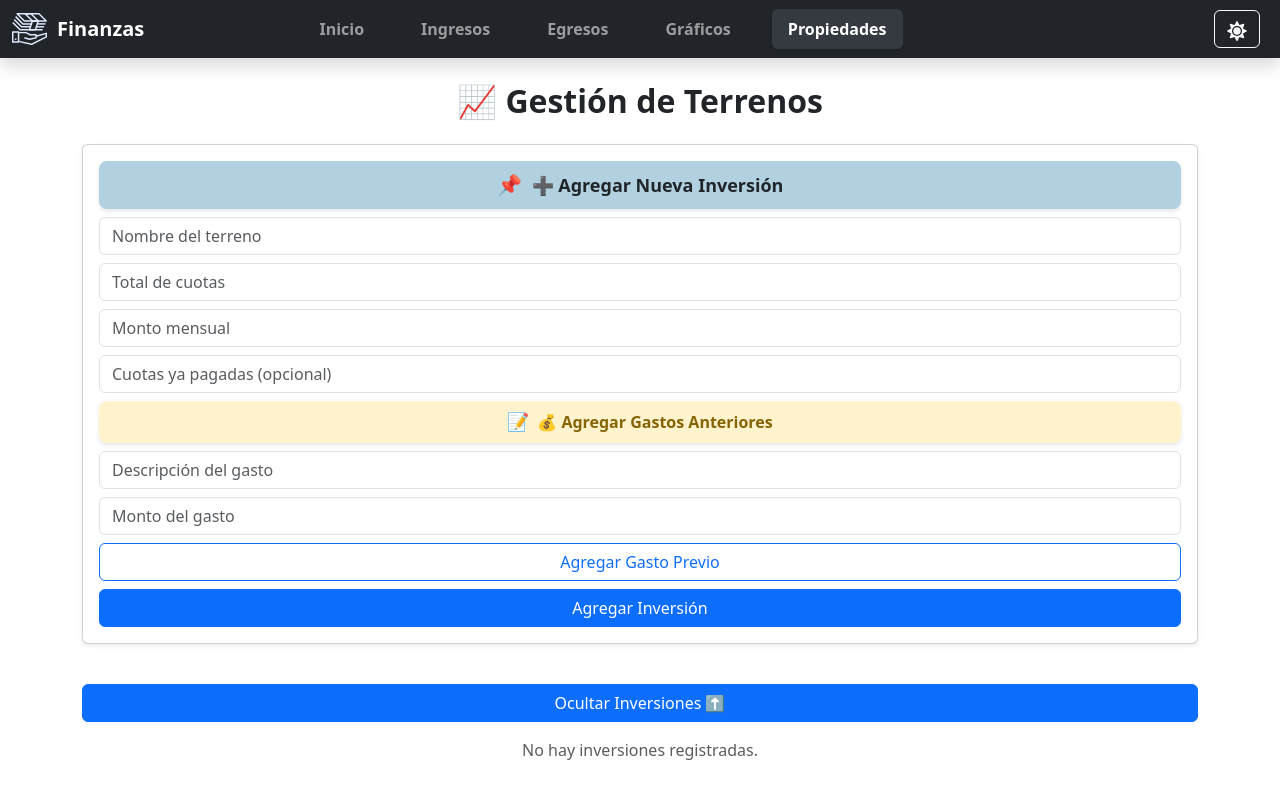
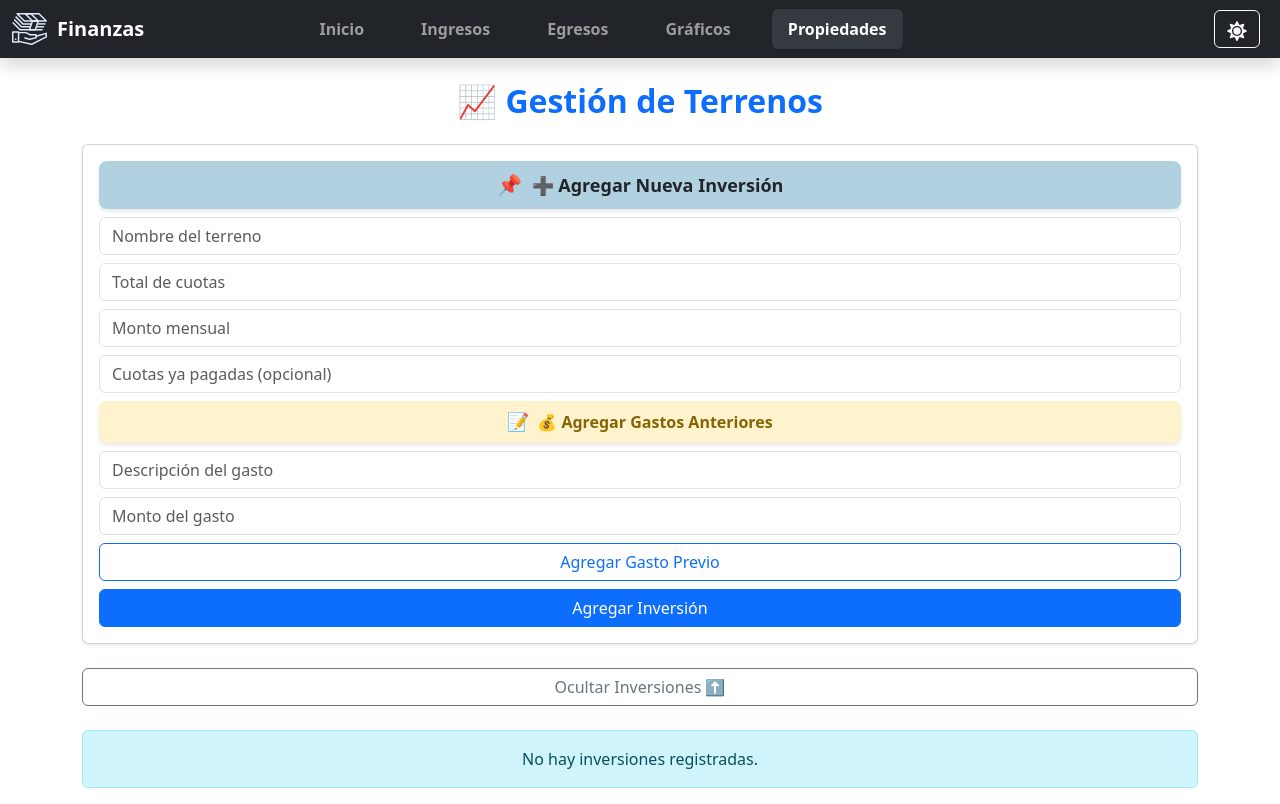
Before and after one commit to WildoFari/Finance-Tracker., a React (Create React App) app: page /Inversiones in a window 1280 px wide. Both pictures are taken after a click on the button "Mostrar Inversiones ⬇️". Built offline with nearby package versions, Linux system fonts and the light colour scheme.

Commit message:
Style improvement

```diff
--- a/src/pages/Inversiones.js
+++ b/src/pages/Inversiones.js
@@ -42,29 +42,38 @@ const Inversiones = () => {
 
     return (
         <div className="container-sm mt-4 mb-6">
-            <h2 className="fw-bold text-center">📈 Gestión de Terrenos</h2>
+            <h2 className="fw-bold text-center mb-4 text-primary">📈 Gestión de Terrenos</h2>
 
+            <div className="mb-4">
                 <AddInvestment addInvestment={addInvestment} existingInvestments={investments} />
+            </div>
 
+            <div className="d-grid gap-2">
                 <button
-                className="btn btn-primary w-100 mt-3"
+                    className={`btn ${mostrarInversiones ? "btn-outline-secondary" : "btn-primary"}`}
                     onClick={() => setMostrarInversiones(!mostrarInversiones)}
                 >
                     {mostrarInversiones ? "Ocultar Inversiones ⬆️" : "Mostrar Inversiones ⬇️"}
                 </button>
+            </div>
 
             {mostrarInversiones && (
-                <div className="mt-3">
+                <div className="mt-4">
                     {investments.length === 0 ? (
-                        <p className="text-center text-muted">No hay inversiones registradas.</p>
+                        <div className="alert alert-info text-center">
+                            No hay inversiones registradas.
+                        </div>
                     ) : (
-                        investments.map((inv) => (
+                        <div className="list-group">
+                            {investments.map((inv) => (
                                 <ManageInvestment
                                     key={inv.id}
                                     investment={inv}
                                     onDelete={() => handleDeleteInvestment(inv.id)}
+                                    className="list-group-item list-group-item-action"
                                 />
-                        ))
+                            ))}
+                        </div>
                     )}
                 </div>
             )}
```
Lines whose indentation alone changed are shown as unchanged.
